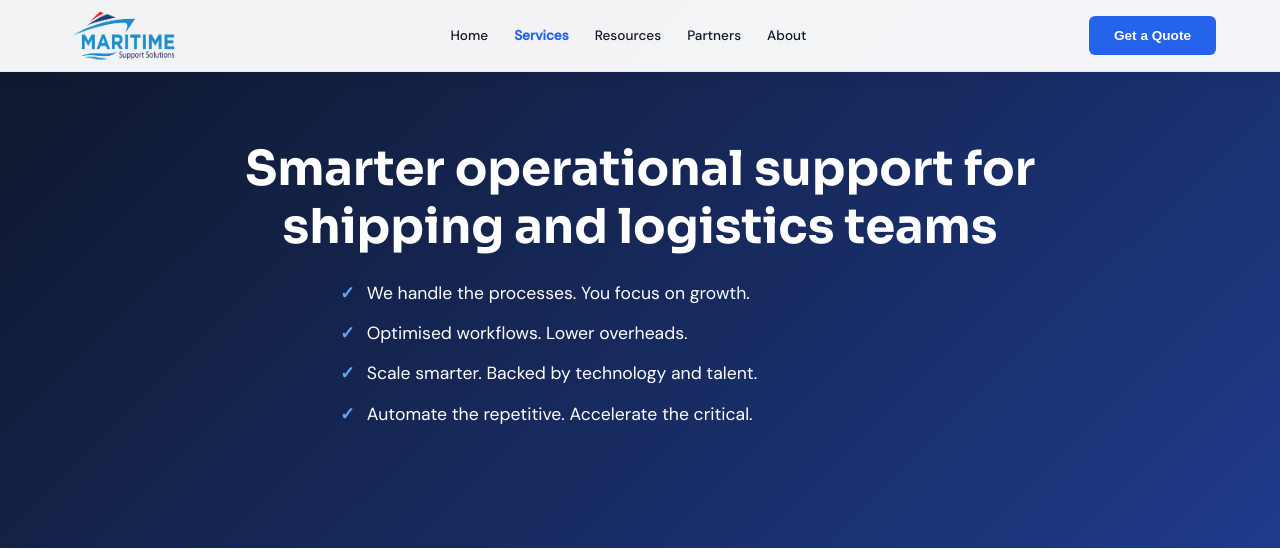
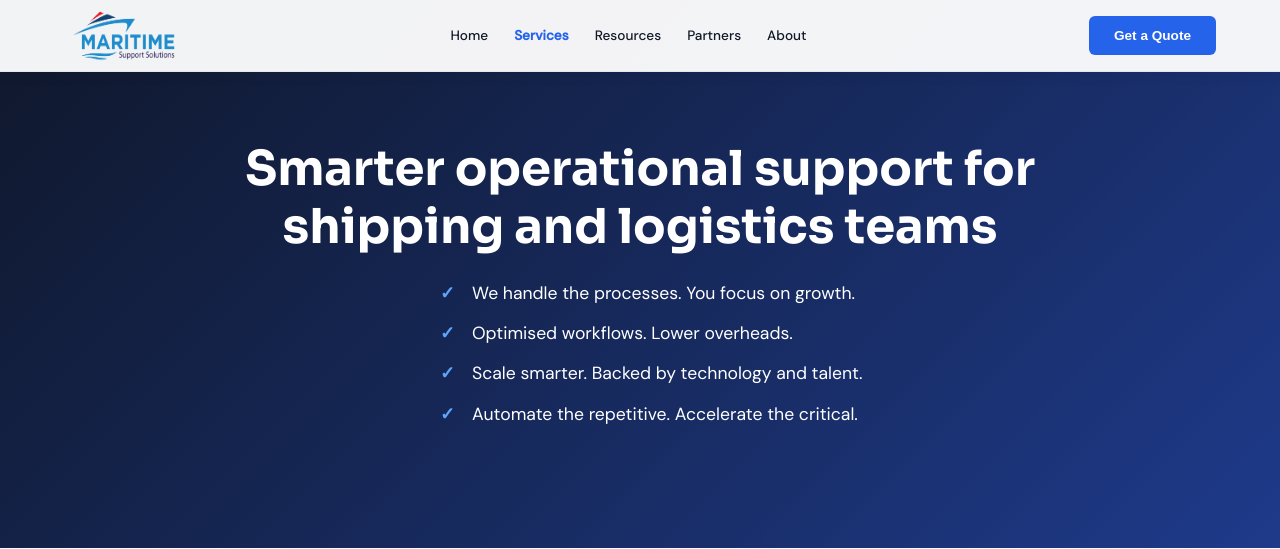
Before and after one commit to MSS-Smooth-Ocean-tech/MSS-Main-Website, a FastAPI app: page /services in a window 1280 px wide. Shown: the top 549 px of the page. Run offline with FastAPI, Linux system fonts and the light colour scheme.

Commit message:
Adjust hero list alignment and row sizing
Update .sh-hero-list and its children to improve alignment and spacing: center the block, enforce full-width behavior, and make list rows uniform. Added align-items:center and width:100% to the list, applied width:100% and left text alignment to list items, and set a min-width plus inline-block on the ::before checkmark for consistent spacing. Also added a left margin tweak to position the block within the layout.

```diff
--- a/static/css/services_home.css
+++ b/static/css/services_home.css
@@ -50,12 +50,14 @@ h1, h2, h3, h4, h5, h6 {
 .sh-hero-list {
   display: flex;
   flex-direction: column;
+  align-items: center;
   gap: 12px;
-  text-align: left;
   max-width: 600px;
+  width: 100%;
   margin: 0 auto 40px;
   list-style: none;
   padding: 0;
+  margin-left: 250px;
 }
 
 .sh-hero-list li {
@@ -63,14 +65,17 @@ h1, h2, h3, h4, h5, h6 {
   display: flex;
   align-items: flex-start;
   gap: 12px;
+  width: 100%;
+  text-align: left;
 }
 
 .sh-hero-list li::before {
   content: '✓';
   color: #60a5fa;
   font-weight: bold;
+  min-width: 20px;
+  display: inline-block;
 }
-
 .sh-intro {
   background: var(--bg-light);
   padding: 80px 24px;
```
